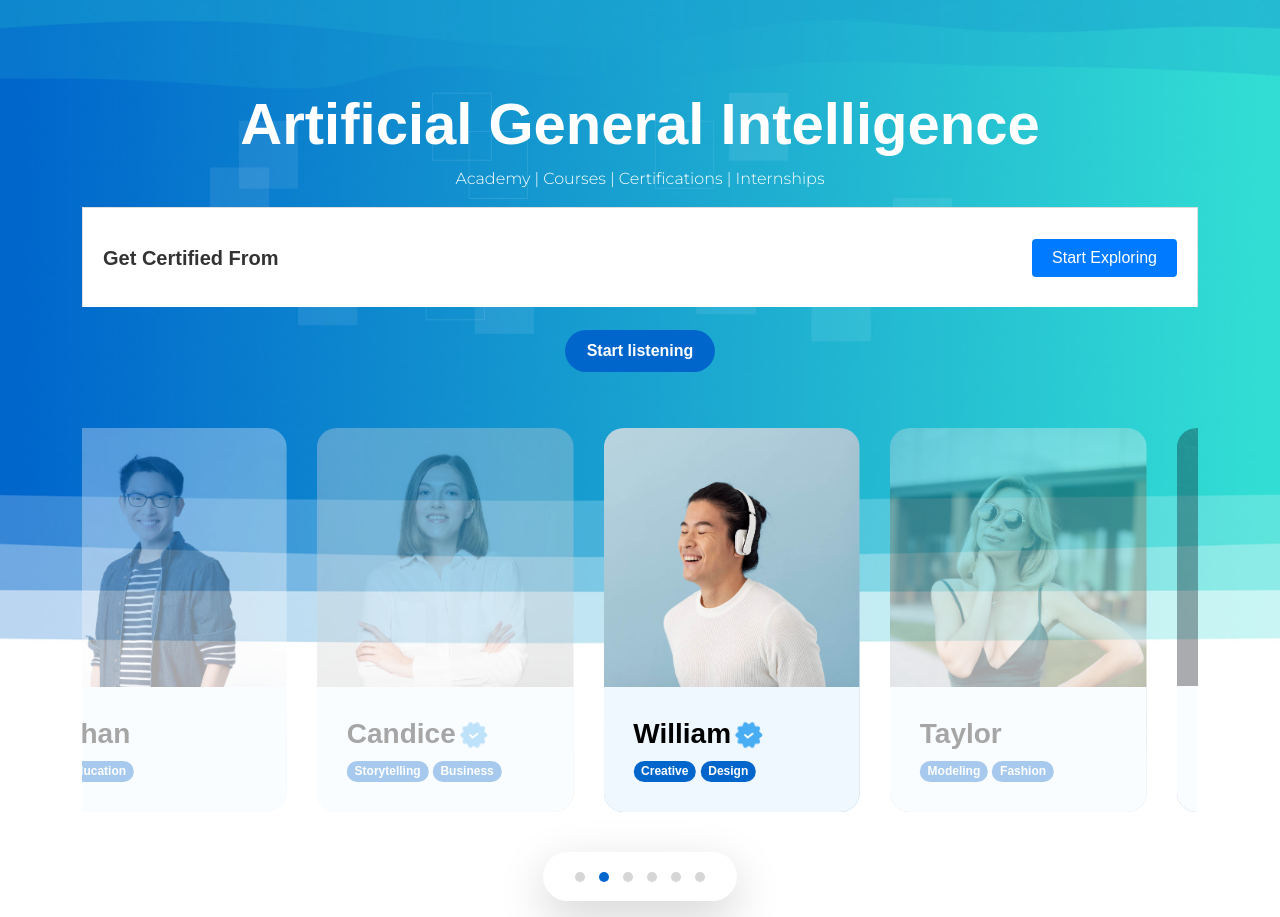
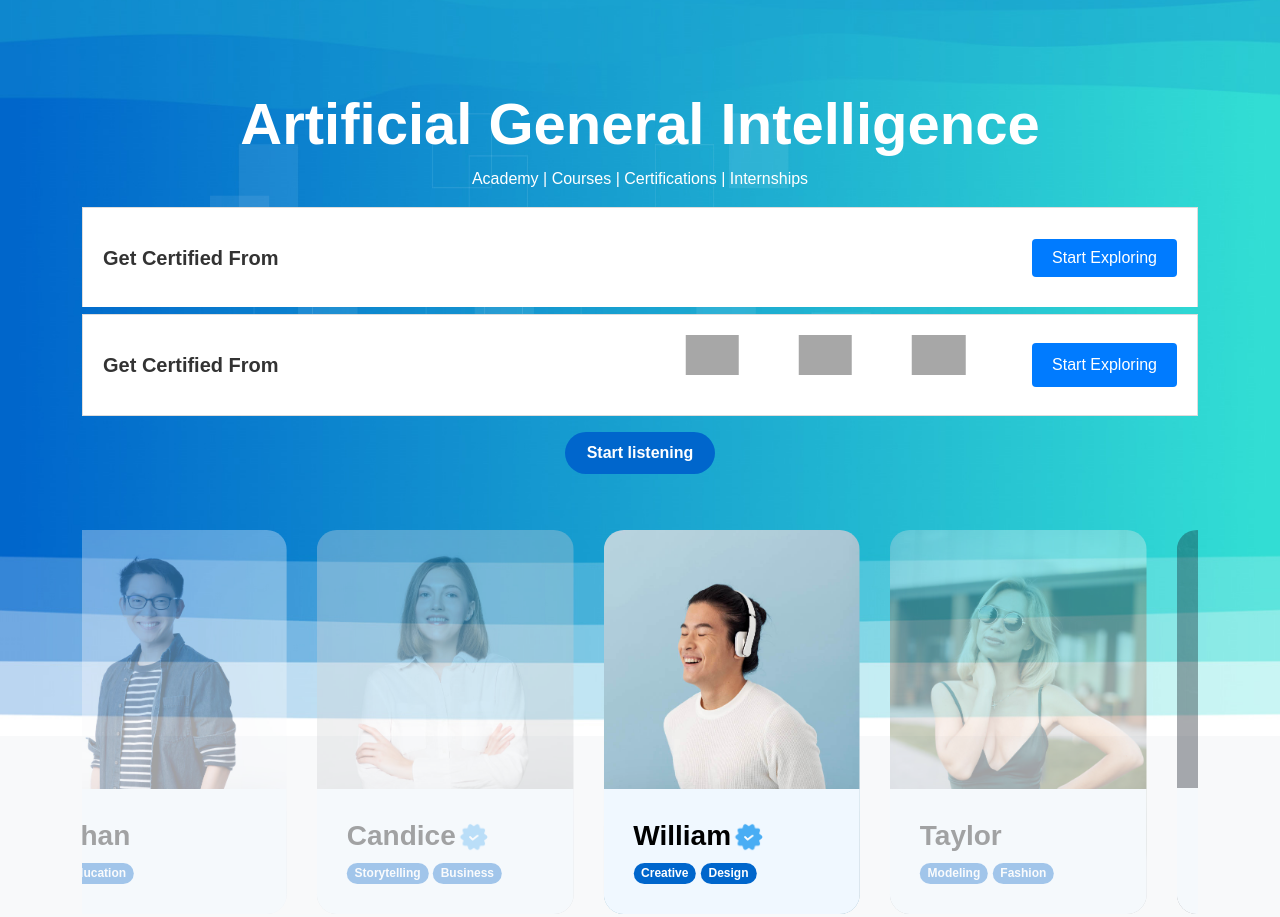
Before and after one commit to OpenNovaAiLabs/AugmentAGI, a plain HTML site: page index.html in a window 1280 px wide. Shown: the part 111-1028 px from the top of the page. Drawn offline with nearby package versions, Linux system fonts and the light colour scheme; grey boxes are pictures that could not be loaded; a web font is replaced by a local one.

Commit message:
Update index.html

```diff
--- a/index.html
+++ b/index.html
@@ -105,6 +105,14 @@ https://templatemo.com/tm-584-pod-talk
 
                             <p class="text-white">Academy | Courses | Certifications | Internships</p>
                             <iframe src="ribbon.html" style="width: 100%; border: none; height: 100px;"></iframe>
+                            <div id="ribbon-placeholder"></div>
+                            <script>
+                                fetch("ribbon.html")
+                                    .then(response => response.text())
+                                    .then(html => {
+                                    document.getElementById("ribbon-placeholder").innerHTML = html;
+                                    });
+                            </script>
 
                             <a href="#section_2" class="btn custom-btn smoothscroll mt-3">Start listening</a>
                         </div>
```
